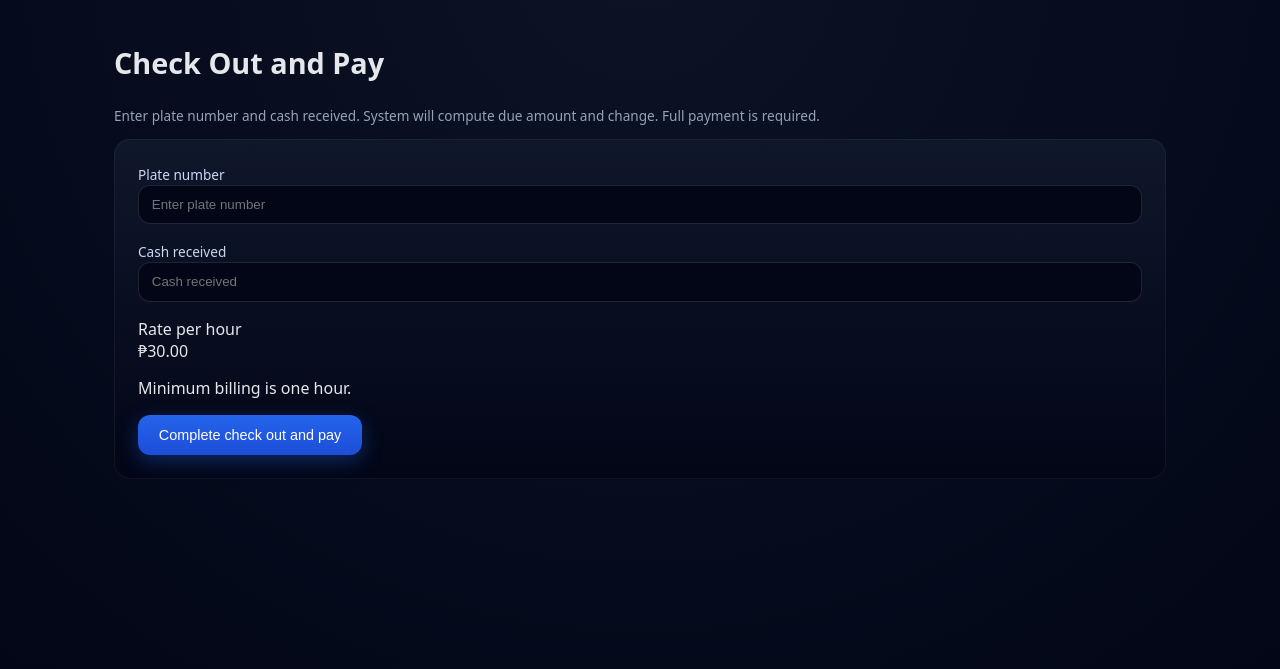
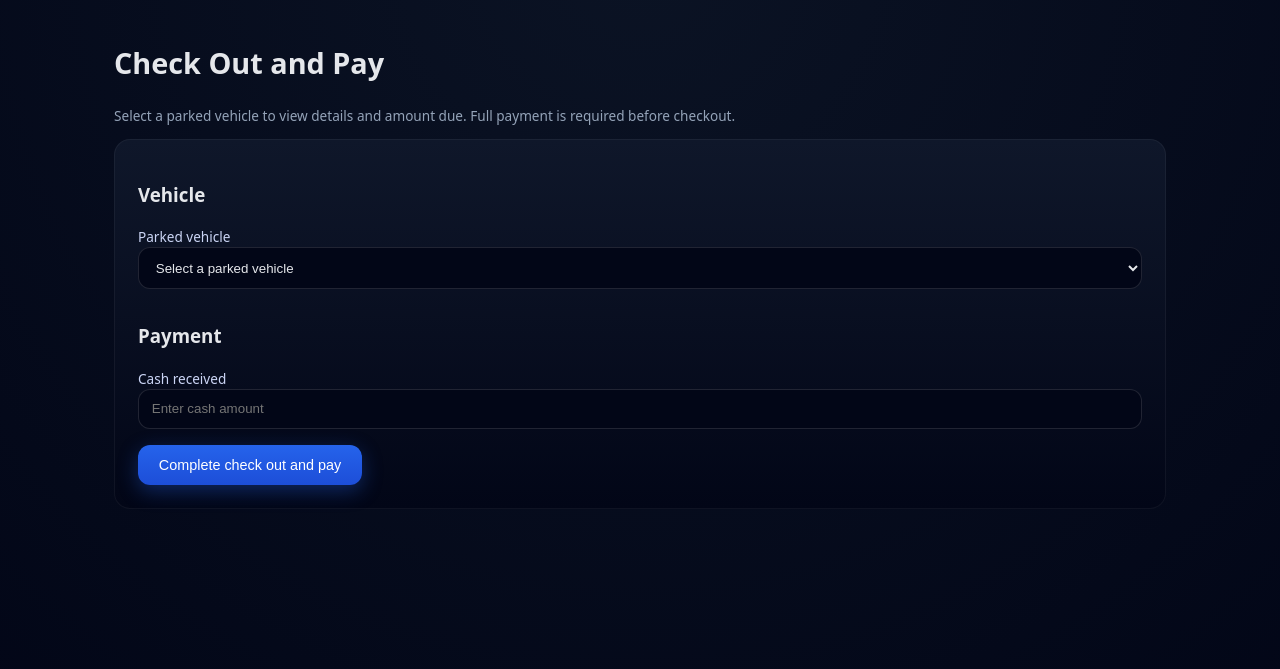
Before and after one commit to Feliciety02/Parking-Lot-System-CS15-Python, a Django app: page /check-out/ in a window 1280 px wide. Shown: the part 54-723 px from the top of the page. Run offline with Django 5.2, Linux system fonts and the light colour scheme; data that the repository does not hold is empty.

Commit message:
checkout changed logic

```diff
--- a/parking/forms.py
+++ b/parking/forms.py
@@ -1,14 +1,17 @@
+from django import forms
 from decimal import Decimal
-from django import forms
-from .models import ParkingSlot
+from .models import ParkingSlot, ParkingSession
 
 
 class CheckInForm(forms.Form):
-    plate_number = forms.CharField(max_length=20, widget=forms.TextInput(attrs={
-        "placeholder": "Enter plate number",
-        "class": "input",
-        "autocomplete": "off",
-    }))
+    plate_number = forms.CharField(
+        max_length=20,
+        widget=forms.TextInput(attrs={
+            "placeholder": "Enter plate number",
+            "class": "input",
+            "autocomplete": "off",
+        })
+    )
     slot = forms.ModelChoiceField(
         queryset=ParkingSlot.objects.filter(is_occupied=False),
         empty_label="Select parking slot",
@@ -17,13 +20,20 @@ class CheckInForm(forms.Form):
 
 
 class CheckOutForm(forms.Form):
-    plate_number = forms.CharField(max_length=20, widget=forms.TextInput(attrs={
-        "placeholder": "Enter plate number",
-        "class": "input",
-        "autocomplete": "off",
-    }))
-    cash_received = forms.DecimalField(min_value=Decimal("0.00"), decimal_places=2, max_digits=10, widget=forms.NumberInput(attrs={
-        "placeholder": "Cash received",
-        "class": "input",
-        "step": "0.01",
-    }))
+    session = forms.ModelChoiceField(
+        queryset=ParkingSession.objects.filter(status=ParkingSession.STATUS_ACTIVE),
+        empty_label="Select a parked vehicle",
+        label="Parked vehicle",
+        widget=forms.Select(attrs={"class": "input"})
+    )
+
+    cash_received = forms.DecimalField(
+        min_value=Decimal("0.00"),
+        decimal_places=2,
+        label="Cash received",
+        required=False,
+        widget=forms.NumberInput(attrs={
+            "class": "input",
+            "placeholder": "Enter cash amount"
+        })
+    )
--- a/parking/models.py
+++ b/parking/models.py
@@ -22,8 +22,8 @@ class ParkingSlot(models.Model):
     class Meta:
         ordering = ["code"]
 
-    def __str__(self) -> str:
-        return self.code
+def __str__(self) -> str:
+    return f"{self.plate_number} | Slot {self.slot.code} | {self.time_in.strftime('%I:%M %p')}"
 
 
 class ParkingSession(models.Model):
--- a/parking/views.py
+++ b/parking/views.py
@@ -9,8 +9,13 @@ from .models import ParkingSession, ParkingSlot, RATE_PER_HOUR
 
 
 def dashboard(request):
-    active_sessions = ParkingSession.objects.filter(status=ParkingSession.STATUS_ACTIVE).select_related("slot")
-    paid_sessions = ParkingSession.objects.filter(status=ParkingSession.STATUS_PAID).select_related("slot")
+    active_sessions = ParkingSession.objects.filter(
+        status=ParkingSession.STATUS_ACTIVE
+    ).select_related("slot")
+
+    paid_sessions = ParkingSession.objects.filter(
+        status=ParkingSession.STATUS_PAID
+    ).select_related("slot")
 
     return render(request, "parking/home.html", {
         "active_sessions": active_sessions,
@@ -34,7 +39,11 @@ def check_in(request):
                 form.add_error("slot", "This parking slot is already occupied.")
             else:
                 plate = form.cleaned_data["plate_number"].strip().upper()
-                if ParkingSession.objects.filter(plate_number=plate, status=ParkingSession.STATUS_ACTIVE).exists():
+
+                if ParkingSession.objects.filter(
+                    plate_number=plate,
+                    status=ParkingSession.STATUS_ACTIVE
+                ).exists():
                     form.add_error("plate_number", "This plate number is already parked.")
                 else:
                     slot.is_occupied = True
@@ -47,7 +56,8 @@ def check_in(request):
                         time_in=timezone.now(),
                         status=ParkingSession.STATUS_ACTIVE,
                     )
-                    messages.success(request, f"Checked in: {plate} at {slot.code}")
+
+                    messages.success(request, f"Checked in {plate} at slot {slot.code}")
                     return redirect("dashboard")
     else:
         form = CheckInForm()
@@ -57,23 +67,37 @@ def check_in(request):
 
 @transaction.atomic
 def check_out(request):
-    if request.method == "POST":
-        form = CheckOutForm(request.POST)
-        if form.is_valid():
-            plate = form.cleaned_data["plate_number"].strip().upper()
-            cash = form.cleaned_data["cash_received"]
+    form = CheckOutForm(request.POST or None)
 
-            session = get_object_or_404(
-                ParkingSession.objects.select_for_update().select_related("slot"),
-                plate_number=plate,
-                status=ParkingSession.STATUS_ACTIVE,
-            )
+    context = {
+        "form": form,
+        "rate_per_hour": RATE_PER_HOUR,
+    }
 
+    if request.method == "POST" and form.is_valid():
+        session = form.cleaned_data["session"]
+        cash = form.cleaned_data.get("cash_received")
+
+        session = ParkingSession.objects.select_for_update().select_related("slot").get(
+            pk=session.pk
+        )
+
+        session.time_out = timezone.now()
+        amount_due = session.compute_amount_due()
+        hours = session.billed_hours()
+
+        context.update({
+            "session": session,
+            "hours": hours,
+            "amount_due": amount_due,
+        })
+
+        if cash is not None:
             try:
                 session.checkout_and_pay_full(Decimal(cash))
             except ValueError as e:
                 form.add_error(None, str(e))
-                return render(request, "parking/check_out.html", {"form": form, "rate_per_hour": RATE_PER_HOUR})
+                return render(request, "parking/check_out.html", context)
 
             session.save()
 
@@ -81,14 +105,25 @@ def check_out(request):
             slot.is_occupied = False
             slot.save()
 
-            messages.success(request, f"Paid {session.amount_paid:.2f}. Change {session.change:.2f}. Slot {slot.code} is now available.")
+            messages.success(
+                request,
+                f"Paid ₱{session.amount_paid:.2f}. "
+                f"Change ₱{session.change:.2f}. "
+                f"Slot {slot.code} is now available."
+            )
+
             return redirect("session_detail", session_id=session.id)
-    else:
-        form = CheckOutForm()
 
-    return render(request, "parking/check_out.html", {"form": form, "rate_per_hour": RATE_PER_HOUR})
+    return render(request, "parking/check_out.html", context)
 
 
-def session_detail(request, session_id: int):
-    session = get_object_or_404(ParkingSession.objects.select_related("slot"), pk=session_id)
-    return render(request, "parking/session_detail.html", {"session": session, "rate_per_hour": RATE_PER_HOUR})
+def session_detail(request, session_id):
+    session = get_object_or_404(
+        ParkingSession.objects.select_related("slot"),
+        pk=session_id
+    )
+
+    return render(request, "parking/session_detail.html", {
+        "session": session,
+        "rate_per_hour": RATE_PER_HOUR
+    })
--- a/templates/parking/check_out.html
+++ b/templates/parking/check_out.html
@@ -3,21 +3,74 @@
 
 <h1 class="page-title">Check Out and Pay</h1>
 <p class="muted">
-  Enter plate number and cash received. System will compute due amount and change.
-  Full payment is required.
+  Select a parked vehicle to view details and amount due.
+  Full payment is required before checkout.
 </p>
 
 <div class="card form-card">
   <form method="post">
     {% csrf_token %}
 
+    <!-- Vehicle selection -->
+    <div class="section">
+      <h3 class="section-title">Vehicle</h3>
+
       <div class="field">
-      <label>Plate number</label>
-      {{ form.plate_number }}
-      {% if form.plate_number.errors %}
-        <div class="err">{{ form.plate_number.errors }}</div>
+        <label>Parked vehicle</label>
+        {{ form.session }}
+        {% if form.session.errors %}
+          <div class="err">{{ form.session.errors }}</div>
         {% endif %}
       </div>
+    </div>
+
+    {% if session %}
+    <!-- Parking details -->
+    <div class="section subtle">
+      <div class="info-row">
+        <span>Plate number</span>
+        <span>{{ session.plate_number }}</span>
+      </div>
+      <div class="info-row">
+        <span>Slot</span>
+        <span>{{ session.slot.code }}</span>
+      </div>
+      <div class="info-row">
+        <span>Time in</span>
+        <span>{{ session.time_in }}</span>
+      </div>
+      <div class="info-row">
+        <span>Time out</span>
+        <span>{{ session.time_out }}</span>
+      </div>
+    </div>
+
+    <!-- Payment summary -->
+    <div class="section highlight">
+      <h3 class="section-title">Payment Summary</h3>
+
+      <div class="info-row">
+        <span>Rate per hour</span>
+        <span>₱{{ rate_per_hour|floatformat:2 }}</span>
+      </div>
+
+      <div class="info-row">
+        <span>Total hours billed</span>
+        <span>{{ hours }}</span>
+      </div>
+
+      <div class="total-due">
+        <div class="label">Amount Due</div>
+        <div class="amount">₱{{ amount_due|floatformat:2 }}</div>
+      </div>
+
+      <div class="hint">Minimum billing is one hour.</div>
+    </div>
+    {% endif %}
+
+    <!-- Payment -->
+    <div class="section">
+      <h3 class="section-title">Payment</h3>
 
       <div class="field">
         <label>Cash received</label>
@@ -27,21 +80,24 @@
         {% endif %}
       </div>
 
+      {% if session.change %}
+      <div class="info-row change">
+        <span>Change</span>
+        <span>₱{{ session.change|floatformat:2 }}</span>
+      </div>
+      {% endif %}
+    </div>
+
     {% if form.non_field_errors %}
       <div class="err">{{ form.non_field_errors }}</div>
     {% endif %}
-
-    <div class="ratebox">
-      <div class="label">Rate per hour</div>
-      <div class="value">₱{{ rate_per_hour|floatformat:2 }}</div>
-      <div class="hint">Minimum billing is one hour.</div>
-    </div>
 
     <div class="actions">
       <button type="submit" class="btn primary big">
         Complete check out and pay
       </button>
     </div>
+
   </form>
 </div>
 
```
Lines whose indentation alone changed are shown as unchanged.
